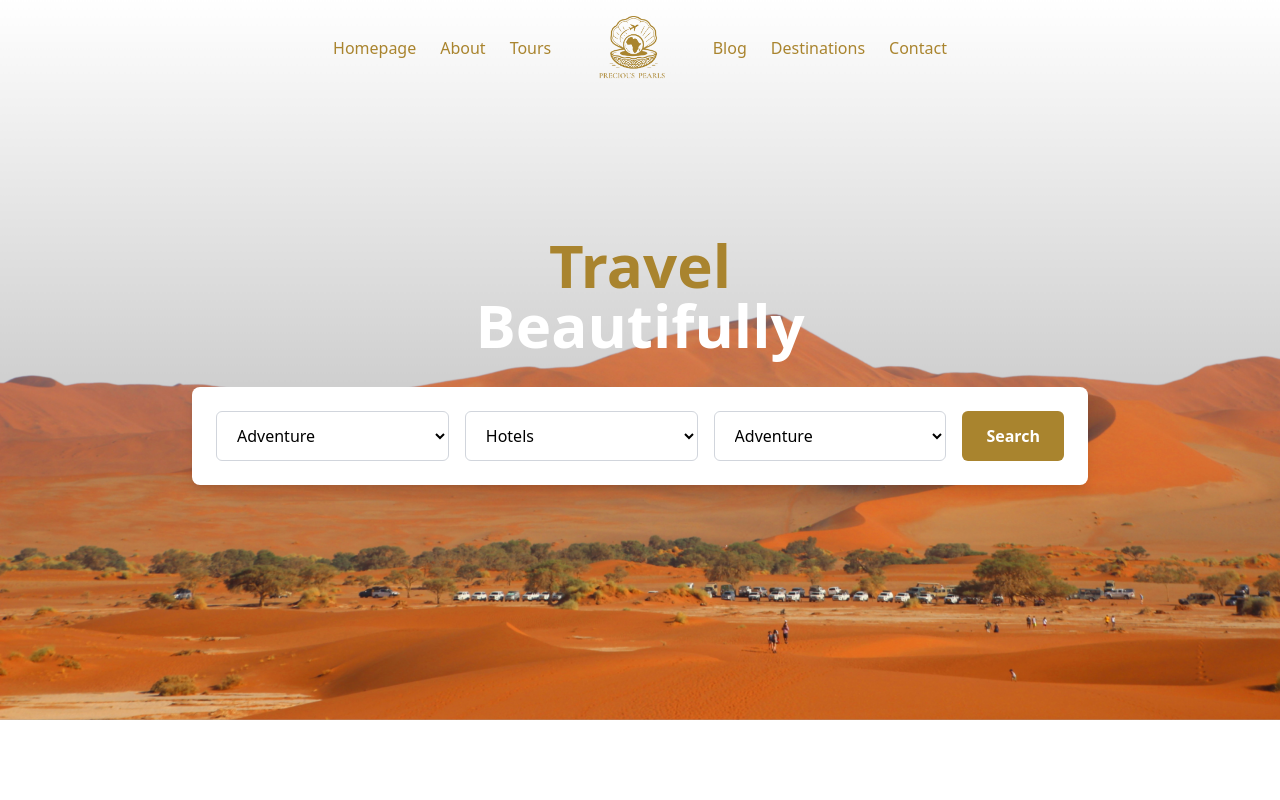
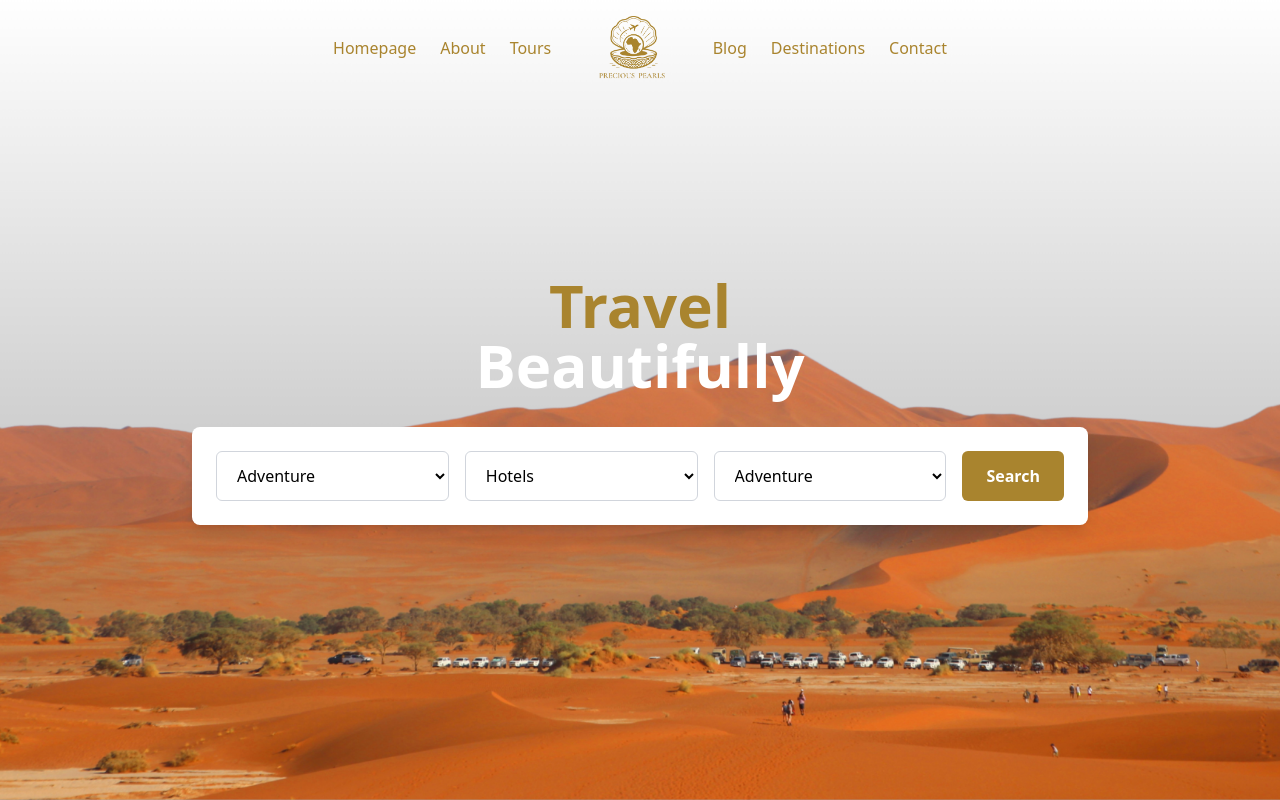
Before and after one commit to codewithdaviess/Precious-Pearls, a React (Vite) app in the folder pearls/: page / in a window 1280 px wide. Built offline with nearby package versions, Linux system fonts and the light colour scheme.

Commit message:
Height edit

```diff
--- a/pearls/src/components/Header.jsx
+++ b/pearls/src/components/Header.jsx
@@ -4,7 +4,7 @@ import bg from '../assets/sossusvlei2.png';
 const Header = () => {
   return (
     <header
-      className="w-full min-h-[70vh] md:min-h-[80vh] lg:min-h-[90vh] bg-center bg-cover flex flex-col items-center justify-center relative px-4 py-12"
+      className="w-full h-[100vh]  bg-center bg-cover flex flex-col items-center justify-center relative px-4 py-12"
       style={{ backgroundImage: `url(${bg})` }}
     >
       {/* Optional overlay */}
```
